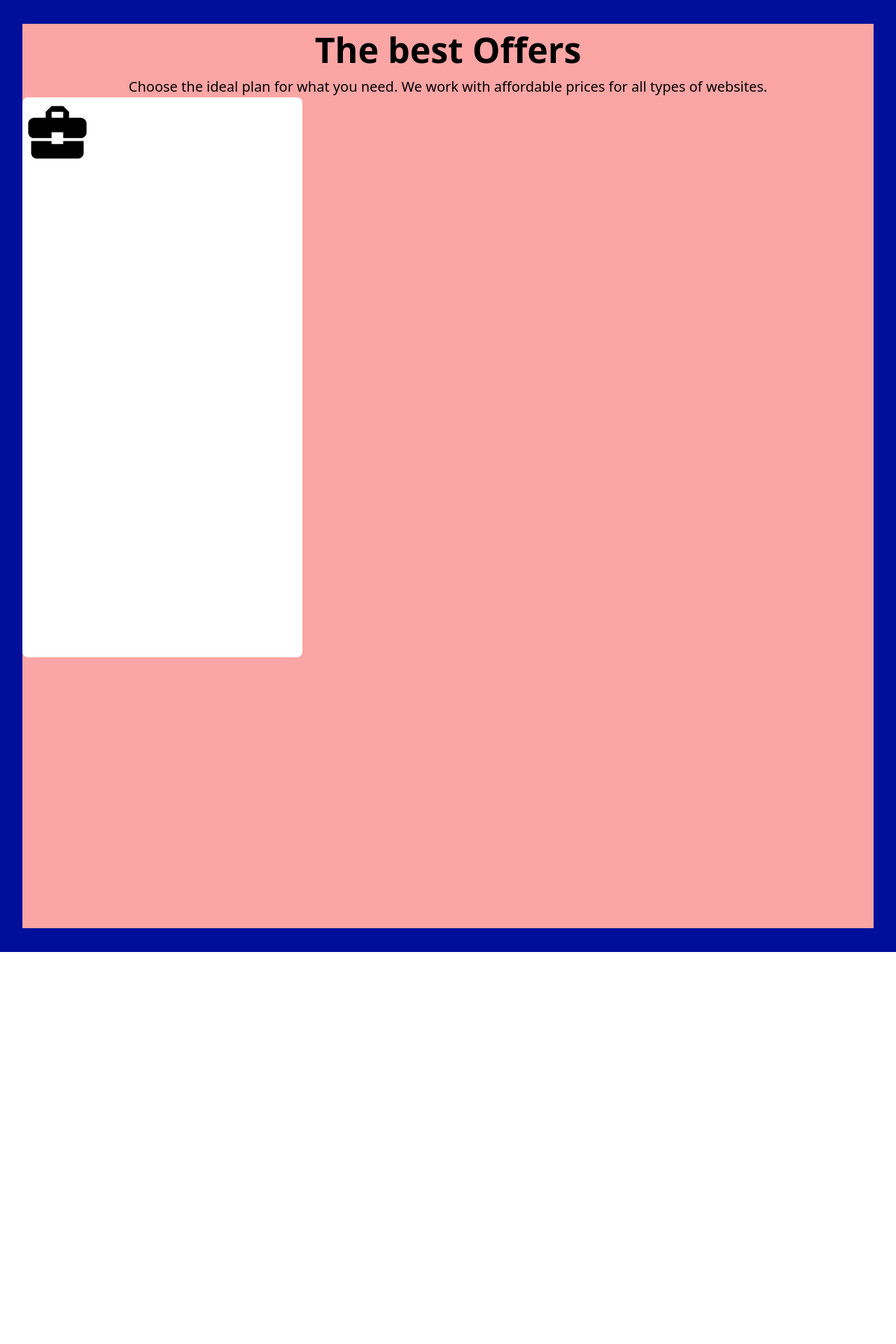
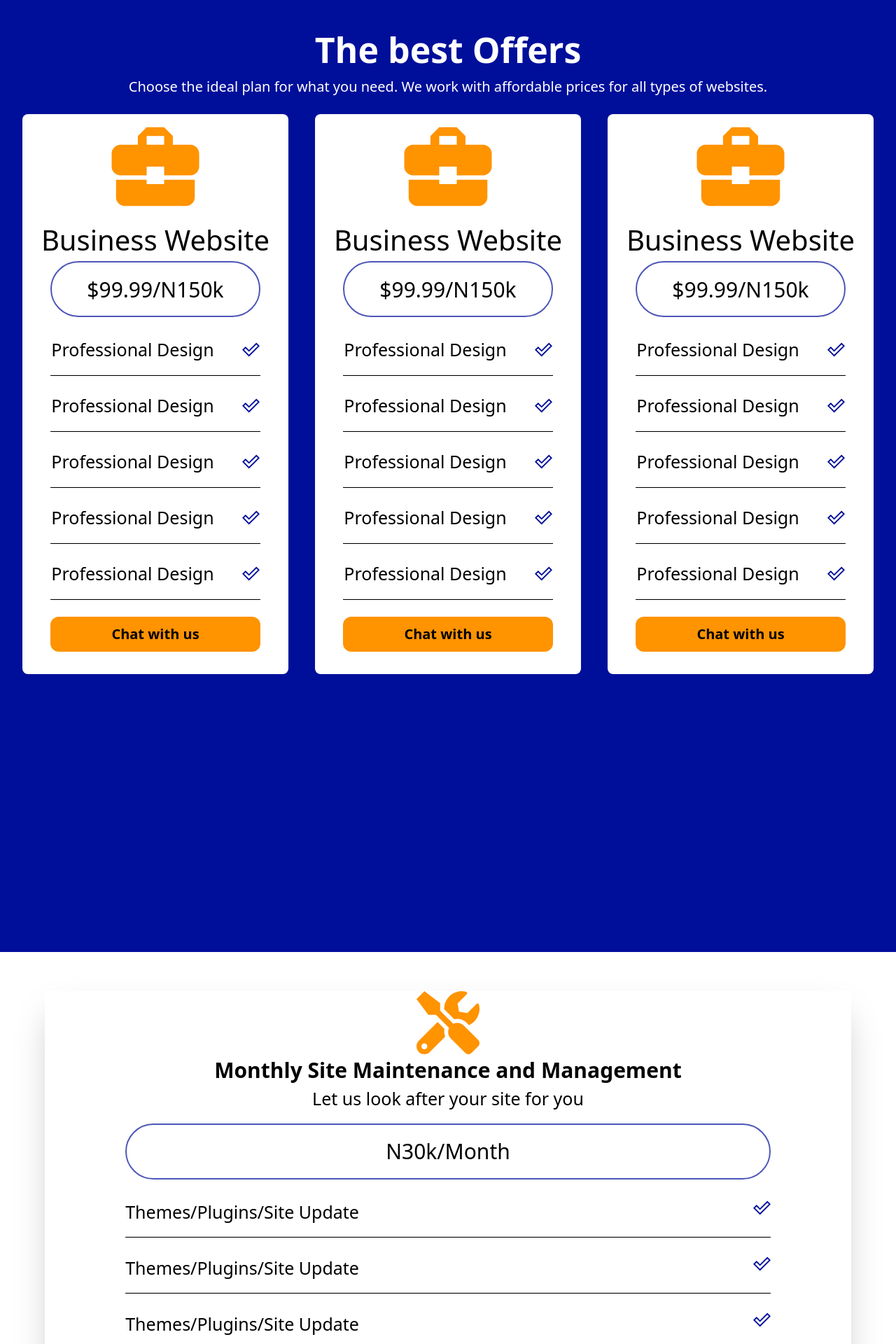
Before and after one commit to Favour-Yusuf/Royalman-official-website, a React (Vite) app in the folder Royalman-Website/: page / in a window 1280 px wide. Shown: the part 1120-3040 px from the top of the page at 70% size. Before the commit the page ends 2480 px from the top, so only its background shows below. Built offline with nearby package versions, Linux system fonts and the light colour scheme.

Commit message:
almost done with landing page

```diff
--- a/Royalman-Website/src/App.jsx
+++ b/Royalman-Website/src/App.jsx
@@ -3,6 +3,7 @@ import Header from './Components/Static/Header'
 import Hero from './Components/LandingPage/Hero'
 import WhatWeDo from './Components/LandingPage/WhatWeDo'
 import Offers from './Components/LandingPage/Offers'
+import WebMaintenance from './Components/LandingPage/Services/WebMaintenance'
 
 const App = () => {
 
@@ -12,6 +13,9 @@ const App = () => {
       <Hero/>
       <WhatWeDo/>
       <Offers/>
+      <br />
+      <br />
+      <WebMaintenance/>
 
     </div>
   )
--- /dev/null
+++ b/Royalman-Website/src/Components/LandingPage/OfferComponent.jsx
@@ -0,0 +1,39 @@
+import React from 'react'
+import { MdBusinessCenter } from "react-icons/md";
+import { ImCheckmark2 } from "react-icons/im";
+
+const OfferComponent = () => {
+  return (
+    <div className='h-[800px] w-[380px] bg-white rounded-lg flex items-center flex-col'>
+                <MdBusinessCenter className='text-[150px] text-brandOne '/>
+                <p className='text-[40px]'>Business Website</p>
+                <div className='h-[80px] w-[300px] mb-7 border-brandTwo  border-opacity-70 border-2 rounded-[40px] flex items-center justify-center text-[30px] '>$99.99/N150k</div>
+                <div className='h-[40px] w-[300px] mb-10 '>
+                    <p className='flex items-center justify-center text-[25px]'>Professional Design <ImCheckmark2 className='ml-10 text-brandTwo'/> </p>
+                    <hr className='h-[2px] bg-black mt-4'/>
+                </div>
+                <div className='h-[40px] w-[300px] mb-10 '>
+                    <p className='flex items-center justify-center text-[25px]'>Professional Design <ImCheckmark2 className='ml-10 text-brandTwo'/> </p>
+                    <hr className='h-[2px] bg-black mt-4'/>
+                </div>
+                <div className='h-[40px] w-[300px] mb-10 '>
+                    <p className='flex items-center justify-center text-[25px]'>Professional Design <ImCheckmark2 className='ml-10 text-brandTwo'/> </p>
+                    <hr className='h-[2px] bg-black mt-4'/>
+                </div>
+                <div className='h-[40px] w-[300px] mb-10 '>
+                    <p className='flex items-center justify-center text-[25px]'>Professional Design <ImCheckmark2 className='ml-10 text-brandTwo'/> </p>
+                    <hr className='h-[2px] bg-black mt-4'/>
+                </div>
+                <div className='h-[40px] w-[300px] mb-10 '>
+                    <p className='flex items-center justify-center text-[25px]'>Professional Design <ImCheckmark2 className='ml-10 text-brandTwo'/> </p>
+                    <hr className='h-[2px] bg-black mt-4'/>
+                </div>
+                <button className='h-[50px] w-[300px] bg-brandOne text-[20px] rounded-xl font-bold'>
+                    Chat with us
+                </button>
+
+            </div>
+  )
+}
+
+export default OfferComponent
--- /dev/null
+++ b/Royalman-Website/src/Components/LandingPage/Offers.jsx
@@ -0,0 +1,20 @@
+import React from 'react'
+import OfferComponent from './OfferComponent'
+
+const Offers = () => {
+  return (
+    <div className='h-[170vh] w-[100%] bg-brandTwo flex items-center justify-center '>
+        <div className='h-[95%] w-[95%]  '>
+            <p className='text-[50px] text-center font-bold text-white '>The best Offers</p>
+            <p className='text-center text-[20px] to-gray-500 text-white '>Choose the ideal plan for what you need. We work with affordable prices for all types of websites.</p>
+           <div className='h-[85%] w-[100%] mt-6 flex justify-between'>
+            <OfferComponent/>
+            <OfferComponent/>
+            <OfferComponent/>
+           </div>
+        </div>
+    </div>
+  )
+}
+
+export default Offers
--- a/Royalman-Website/src/Components/LandingPage/Offers.tsx
+++ /dev/null
@@ -1,18 +0,0 @@
-import React from 'react'
-import { MdBusinessCenter } from "react-icons/md";
-
-const Offers = () => {
-  return (
-    <div className='h-[170vh] w-[100%] bg-brandTwo flex items-center justify-center '>
-        <div className='h-[95%] w-[95%] bg-red-300 '>
-            <p className='text-[50px] text-center font-bold '>The best Offers</p>
-            <p className='text-center text-[20px] to-gray-500  '>Choose the ideal plan for what you need. We work with affordable prices for all types of websites.</p>
-            <div className='h-[800px] w-[400px] bg-white rounded-lg '>
-                <MdBusinessCenter className='text-[100px]'/>
-            </div>
-        </div>
-    </div>
-  )
-}
-
-export default Offers
--- /dev/null
+++ b/Royalman-Website/src/Components/LandingPage/Services/WebMaintenance.jsx
@@ -0,0 +1,31 @@
+import React from 'react'
+import { FaTools } from "react-icons/fa";
+import { ImCheckmark2 } from "react-icons/im";
+
+const WebMaintenance = () => {
+  return (
+    <div className='h-[100vh] w-[100%] flex items-center justify-center  '>
+        <div className='h-[98%] w-[90%] shadow-2xl flex flex-col items-center '>
+            <FaTools className='text-[90px] text-brandOne'/>
+            <p className='text-[30px] font-bold'>Monthly Site Maintenance and Management</p>
+            <p className='text-[25px] mb-4 '>Let us look after your site for you</p>
+            <div className='h-[80px] w-[80%] mb-7 border-brandTwo  border-opacity-70 border-2 rounded-[40px] flex items-center justify-center text-[30px] '>N30k/Month</div>
+                <div className='h-[40px] w-[80%] mb-10 '>
+                    <p className='flex text-[25px] justify-between'>Themes/Plugins/Site Update<ImCheckmark2 className='ml-10 text-brandTwo'/> </p>
+                    <hr className='h-[2px] bg-black mt-4'/>
+                </div>
+                <div className='h-[40px] w-[80%] mb-10 '>
+                    <p className='flex text-[25px] justify-between'>Themes/Plugins/Site Update<ImCheckmark2 className='ml-10 text-brandTwo'/> </p>
+                    <hr className='h-[2px] bg-black mt-4'/>
+                </div>
+                <div className='h-[40px] w-[80%] mb-10 '>
+                    <p className='flex text-[25px] justify-between'>Themes/Plugins/Site Update<ImCheckmark2 className='ml-10 text-brandTwo'/> </p>
+                    <hr className='h-[2px] bg-black mt-4'/>
+                </div>
+                <button className='h-[50px] w-[300px] bg-brandOne text-[20px] rounded-xl font-bold'>Chat with us</button>
+        </div>
+    </div>
+  )
+}
+
+export default WebMaintenance
```
